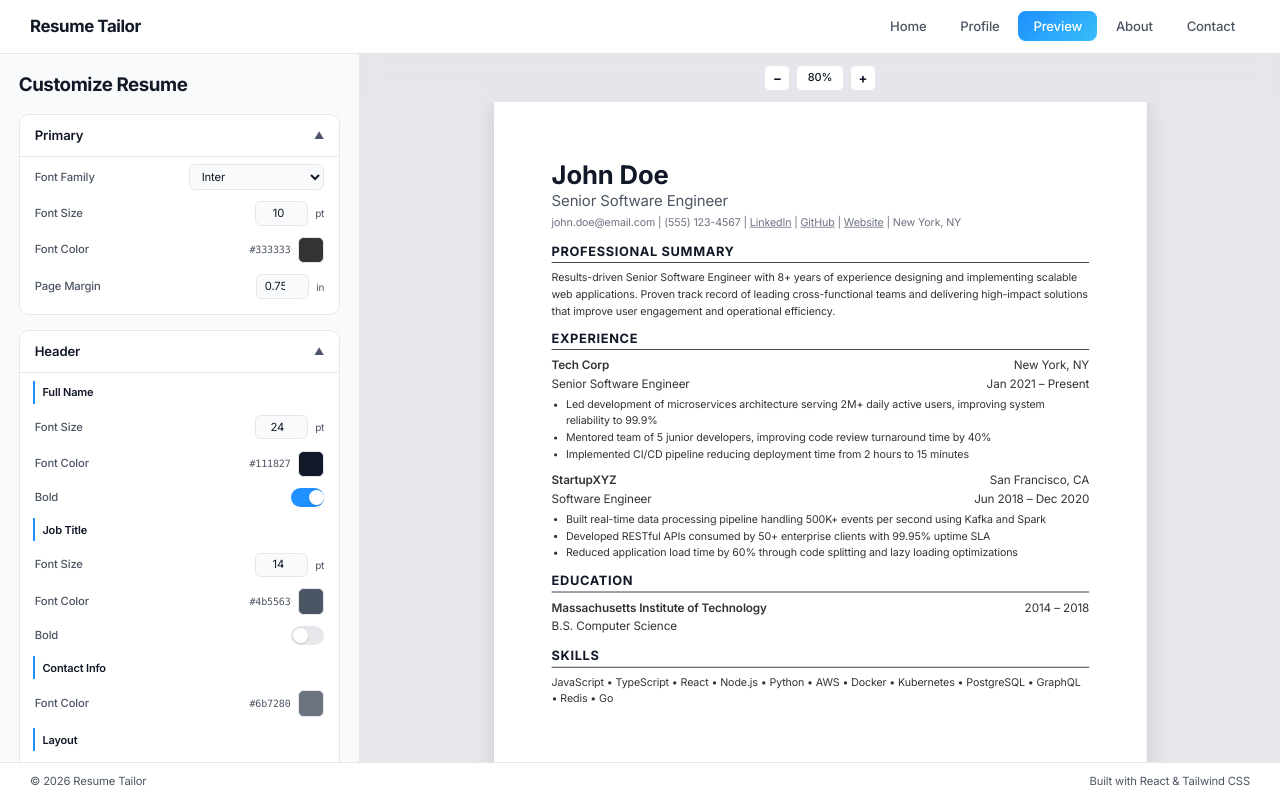
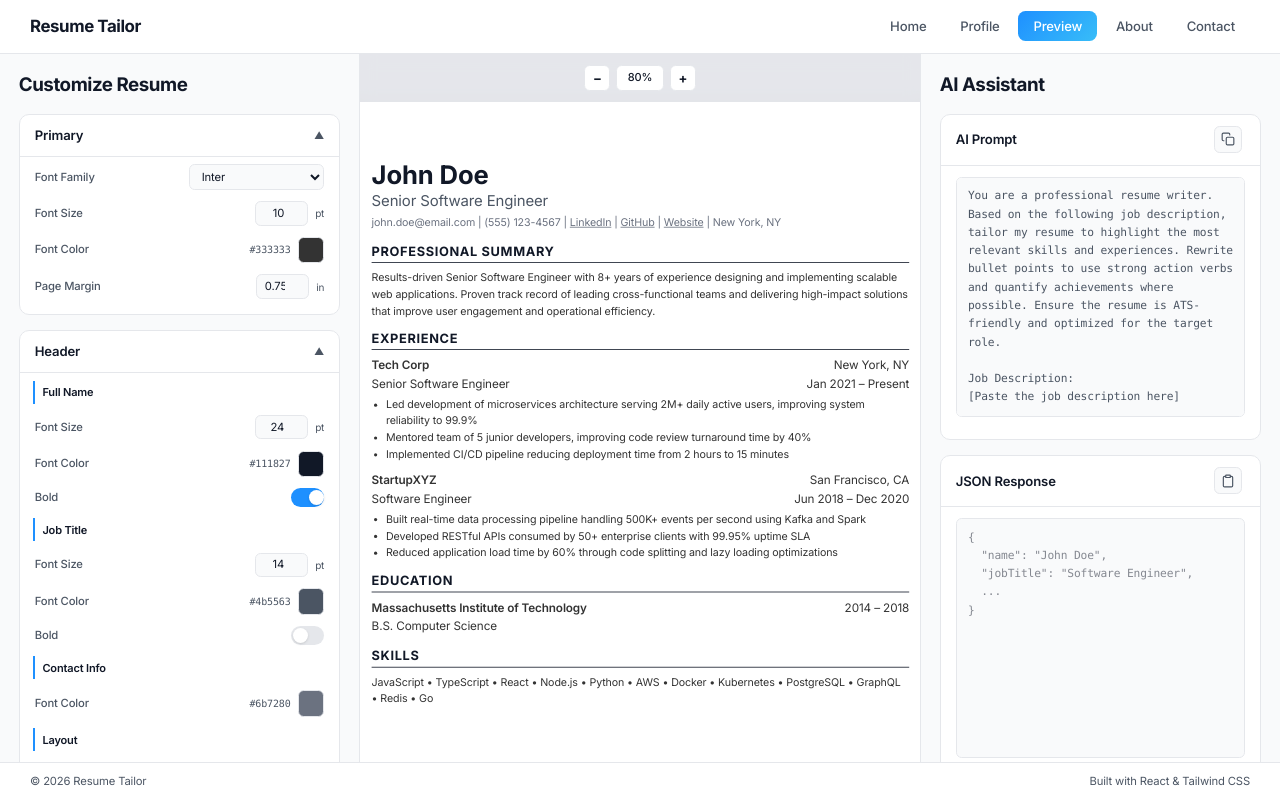
Before and after one commit to akira924/resume-tailor-3, a React (Vite) app: page / in a window 1280 px wide. Both pictures are taken after a click on the button "Preview". Built offline with nearby package versions, Linux system fonts and the light colour scheme.

Commit message:
Setup initial AI assistant sidebar on Preview page

```diff
--- a/src/pages/Preview.tsx
+++ b/src/pages/Preview.tsx
@@ -724,11 +724,124 @@ function ResumePreview({ settings, zoom }: { settings: ResumeSettings; zoom: num
   )
 }
 
+// ── Clipboard Button ────────────────────────────────
+
+function ClipboardButton({ type, onClick, copied }: {
+  type: 'copy' | 'paste'; onClick: () => void; copied: boolean
+}) {
+  return (
+    <button
+      onClick={onClick}
+      className="p-1.5 rounded-md border border-[var(--border)] bg-[var(--bg)] text-[var(--text)] hover:bg-[var(--accent-bg)] hover:text-[var(--accent)] transition-colors cursor-pointer"
+      title={copied ? (type === 'copy' ? 'Copied!' : 'Pasted!') : type === 'copy' ? 'Copy to clipboard' : 'Paste from clipboard'}
+    >
+      {copied ? (
+        <svg width="14" height="14" viewBox="0 0 24 24" fill="none" stroke="currentColor" strokeWidth="2" strokeLinecap="round" strokeLinejoin="round">
+          <polyline points="20 6 9 17 4 12" />
+        </svg>
+      ) : type === 'copy' ? (
+        <svg width="14" height="14" viewBox="0 0 24 24" fill="none" stroke="currentColor" strokeWidth="2" strokeLinecap="round" strokeLinejoin="round">
+          <rect x="9" y="9" width="13" height="13" rx="2" ry="2" />
+          <path d="M5 15H4a2 2 0 0 1-2-2V4a2 2 0 0 1 2-2h9a2 2 0 0 1 2 2v1" />
+        </svg>
+      ) : (
+        <svg width="14" height="14" viewBox="0 0 24 24" fill="none" stroke="currentColor" strokeWidth="2" strokeLinecap="round" strokeLinejoin="round">
+          <path d="M16 4h2a2 2 0 0 1 2 2v14a2 2 0 0 1-2 2H6a2 2 0 0 1-2-2V6a2 2 0 0 1 2-2h2" />
+          <rect x="8" y="2" width="8" height="4" rx="1" ry="1" />
+        </svg>
+      )}
+    </button>
+  )
+}
+
+// ── Right Sidebar ───────────────────────────────────
+
+const SAMPLE_AI_PROMPT = `You are a professional resume writer. Based on the following job description, tailor my resume to highlight the most relevant skills and experiences. Rewrite bullet points to use strong action verbs and quantify achievements where possible. Ensure the resume is ATS-friendly and optimized for the target role.
+
+Job Description:
+[Paste the job description here]
+
+My Current Resume:
+[Your resume content will be inserted here]
+
+Instructions:
+1. Match keywords from the job description
+2. Reorder skills by relevance to the role
+3. Rewrite experience bullets to align with job requirements
+4. Keep the tone professional and concise
+5. Return the result as a JSON object matching the resume schema`
+
+function RightSidebar({ jsonInput, onJsonChange }: {
+  jsonInput: string; onJsonChange: (v: string) => void
+}) {
+  const [copiedPrompt, setCopiedPrompt] = useState(false)
+  const [pastedJson, setPastedJson] = useState(false)
+
+  const handleCopyPrompt = async () => {
+    try {
+      await navigator.clipboard.writeText(SAMPLE_AI_PROMPT)
+      setCopiedPrompt(true)
+      setTimeout(() => setCopiedPrompt(false), 2000)
+    } catch { /* clipboard not available */ }
+  }
+
+  const handlePasteJson = async () => {
+    try {
+      const text = await navigator.clipboard.readText()
+      onJsonChange(text)
+      setPastedJson(true)
+      setTimeout(() => setPastedJson(false), 2000)
+    } catch { /* clipboard not available */ }
+  }
+
+  return (
+    <div className="w-96 shrink-0 border-l border-[var(--border)] overflow-y-auto">
+      <div className="p-5 space-y-4">
+        <h1 className="text-xl font-bold text-[var(--text-h)] tracking-tight">AI Assistant</h1>
+
+        <div className="rounded-[var(--radius)] border border-[var(--border)] bg-[var(--bg-surface)] overflow-hidden">
+          <div className="flex items-center justify-between px-4 py-3">
+            <span className="text-sm font-semibold text-[var(--text-h)]">AI Prompt</span>
+            <div className="mr-1">
+              <ClipboardButton type="copy" onClick={handleCopyPrompt} copied={copiedPrompt} />
+            </div>
+          </div>
+          <div className="px-4 pb-4 border-t border-[var(--border)]">
+            <textarea
+              readOnly
+              value={SAMPLE_AI_PROMPT}
+              className="w-full h-64 mt-3 px-3 py-2.5 rounded-md border border-[var(--border)] bg-[var(--bg)] text-[var(--text)] text-xs leading-relaxed resize-none focus:outline-none font-mono cursor-default"
+            />
+          </div>
+        </div>
+
+        <div className="rounded-[var(--radius)] border border-[var(--border)] bg-[var(--bg-surface)] overflow-hidden">
+          <div className="flex items-center justify-between px-4 py-3">
+            <span className="text-sm font-semibold text-[var(--text-h)]">JSON Response</span>
+            <div className="mr-1">
+              <ClipboardButton type="paste" onClick={handlePasteJson} copied={pastedJson} />
+            </div>
+          </div>
+          <div className="px-4 pb-4 border-t border-[var(--border)]">
+            <textarea
+              value={jsonInput}
+              onChange={(e) => onJsonChange(e.target.value)}
+              placeholder={'{\n  "name": "John Doe",\n  "jobTitle": "Software Engineer",\n  ...\n}'}
+              className="w-full h-64 mt-3 px-3 py-2.5 rounded-md border border-[var(--border)] bg-[var(--bg)] text-[var(--text-h)] text-xs leading-relaxed resize-none focus:outline-none focus:border-[var(--accent-border)] transition-colors font-mono"
+            />
+          </div>
+        </div>
+      </div>
+    </div>
+  )
+}
+
 // ── Main Component ───────────────────────────────────
 
 export default function Preview() {
   const [settings, setSettings] = useLocalStorage<ResumeSettings>('resume-tailor:settings', DEFAULT_SETTINGS)
   const [zoom, setZoom] = useState(80)
+  const [jsonInput, setJsonInput] = useState('')
 
   useEffect(() => {
     if (GOOGLE_FONTS.includes(settings.primary.fontFamily)) {
@@ -768,6 +881,8 @@ export default function Preview() {
           <ResumePreview settings={settings} zoom={zoom} />
         </div>
       </div>
+
+      <RightSidebar jsonInput={jsonInput} onJsonChange={setJsonInput} />
     </div>
   )
 }
```
